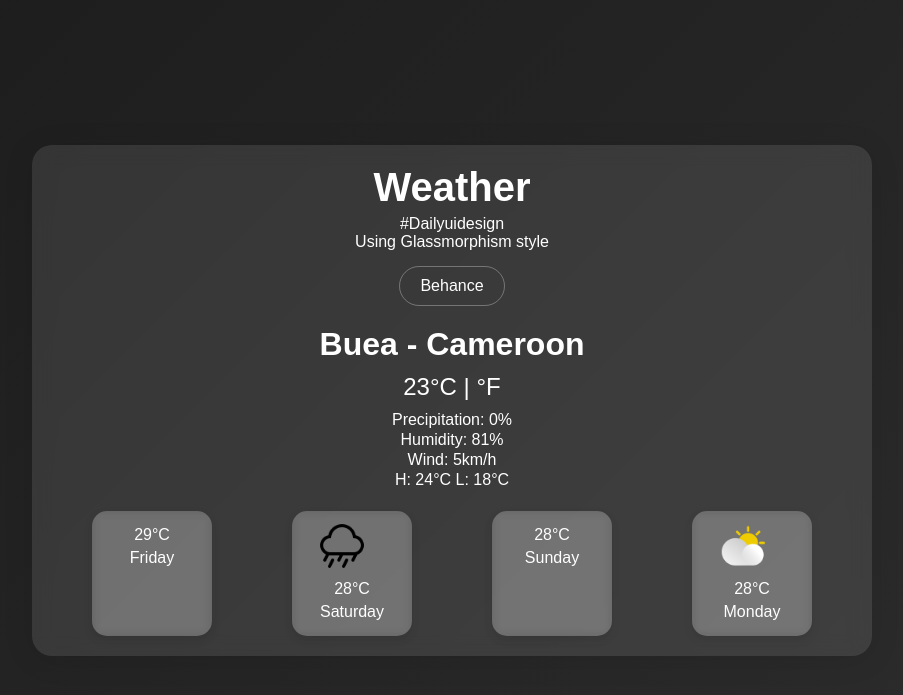
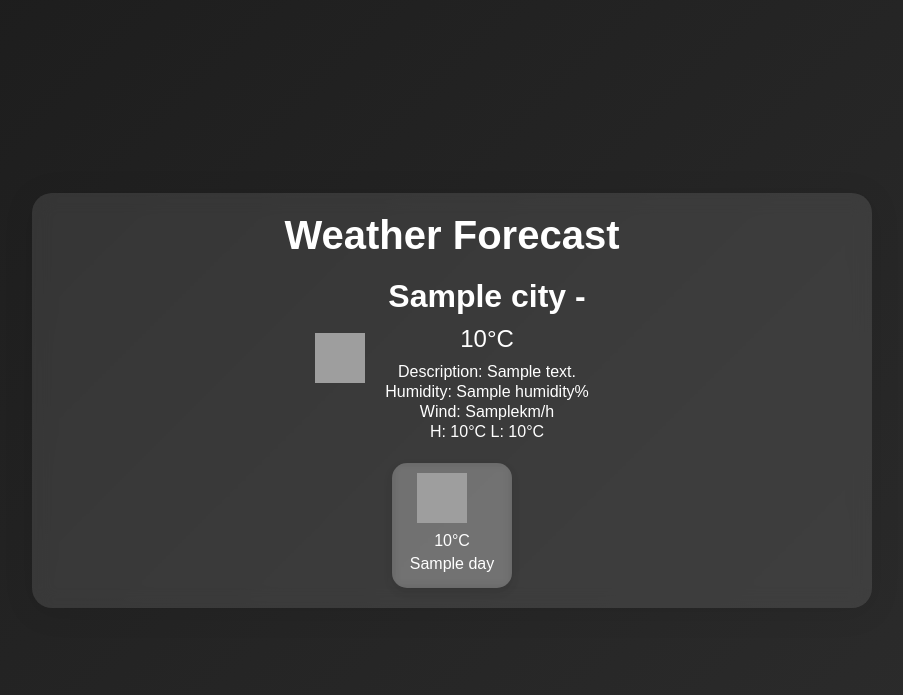
Before and after one commit to dev-EstherKubania/SAFER, a Django app: template templates/index.html in a window 1280 px wide. Shown: the top 695 px of the page, without its empty margins (188-1091 px from the left). Run offline with Django 3.2, Linux system fonts and the light colour scheme; the template is opened without the code that fills it: most values are stand-ins (such as "Sample title", 1, 10 or a date in 2020); parts of the project's set-up code (start-up, migrations or seed data) failed here and were passed over; grey boxes are pictures that could not be loaded.

Commit message:
display the weather data to homepage

```diff
--- a/templates/index.html
+++ b/templates/index.html
@@ -4,54 +4,46 @@
 <head>
     <meta charset="UTF-8">
     <meta name="viewport" content="width=device-width, initial-scale=1.0">
-    <title>Weather Design</title>
+    <title>SAFER</title>
     <link rel="stylesheet" href="{% static 'styles/styles.css' %}">
 </head>
 <body>
     <div class="container">
         <div class="header">
-            <h1>Weather</h1>
-            <p>#Dailyuidesign<br>Using Glassmorphism style</p>
-            <a href="https://www.behance.net/estellascheidtson">Behance</a>
+            <h1>Weather Forecast</h1>
+            <form action=""></form>
         </div>
         <div class="current-weather">
-            <div class="weather-icon sun"></div>
+            {% if weather_data %}
+                <div class="weather-icon">
+                    <img src="http://openweathermap.org/img/w/{{ weather_data.icon }}.png" alt="{{ weather_data.description }}">
+                </div>
                 <div class="weather-info">
-                <h2>Buea - Cameroon</h2>
-                <p class="temperature">23°C | °F</p>
+                    <h2>{{weather_data.city}} - </h2>
+                    <p class="temperature">{{ weather_data.temperature }}°C</p>
                     <div class="details">
-                    <p>Precipitation: 0%</p>
-                    <p>Humidity: 81%</p>
-                    <p>Wind: 5km/h</p>
-                    <p>H: 24°C  L: 18°C</p>
+                        <p>Description: {{ weather_data.description}}</p>
+                        <p>Humidity: {{weather_data.humidity}}%</p>
+                        <p>Wind: {{weather_data.wind_speed}}km/h</p>
+                        <p>H: {{weather_data.max_temp}}°C  L: {{weather_data.min_temp}}°C</p>
                     </div>
                 </div>
+            {% endif %}
+
+
         </div>
         <div class="forecast">
+            {% if forecast_data %}
+                {% for forecast in forecast_data %}
                     <div class="day">
-                <div class="weather-icon rain"></div>
-                <p>29°C</p>
-                <p>Friday</p>
+                        <div class="weather-icon">
+                            <img src="http://openweathermap.org/img/w/{{ forecast.icon }}.png" alt="{{ forecast.description }}">
                         </div>
-            <div class="day">
-                <div class="weather-icon rain">
-                    <img src="{% static 'images/weather-icon rain.png'%}" alt="">
+                        <p>{{forecast.temperature}}°C</p>
+                        <p>{{forecast.day}}</p>
                     </div>
-                <p>28°C</p>
-                <p>Saturday</p>
-            </div>
-            <div class="day">
-                <div class="weather-icon rain"></div>
-                <p>28°C</p>
-                <p>Sunday</p>
-            </div>
-            <div class="day">
-                <div class="weather-icon rain">
-                    <img src="{% static 'images/weather-icon sun.png'%}" alt="">
-                </div>
-                <p>28°C</p>
-                <p>Monday</p>
-            </div>
+                {% endfor %}
+            {% endif %}
         </div>
     </div>
     <script src="{% static 'js/script.js' %}"></script>
```
Lines whose indentation alone changed are shown as unchanged.
